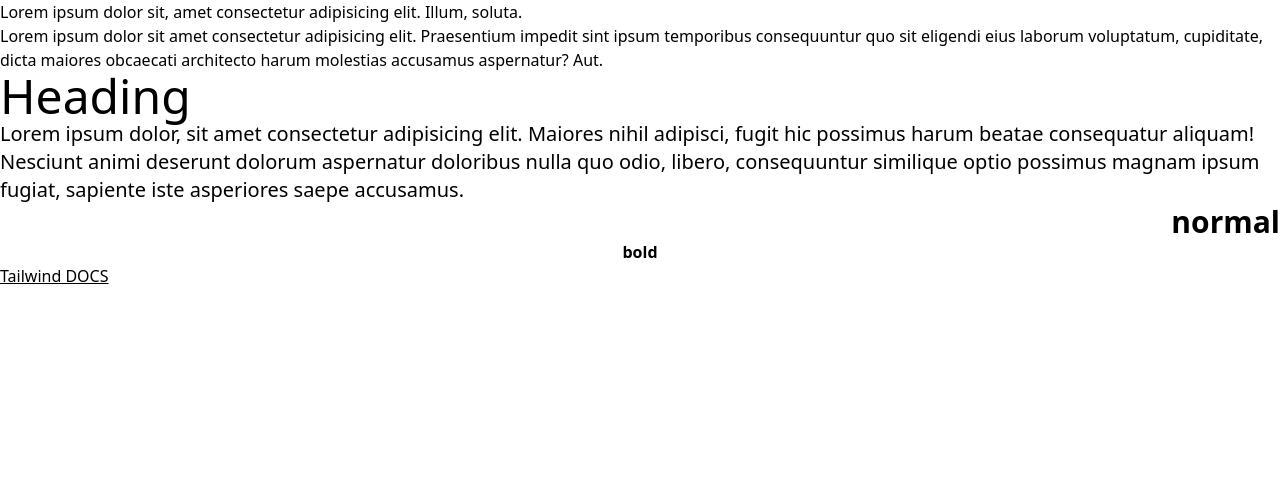
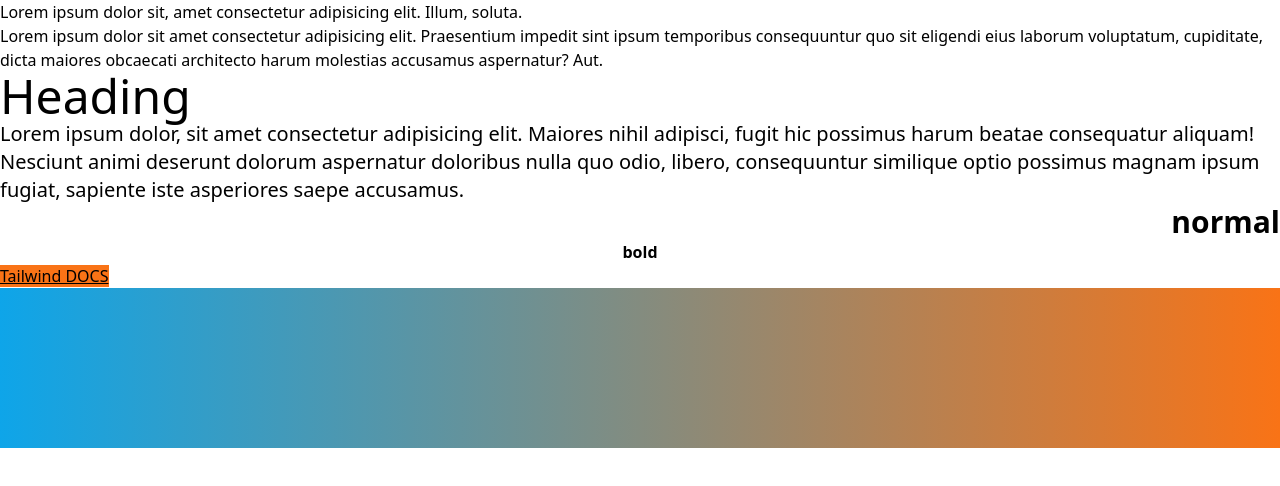
Before and after one commit to SudiptaRoy05/TailwindCss, a plain HTML site: page index.html in a window 1280 px wide. Drawn offline with nearby package versions, Linux system fonts and the light colour scheme.

Commit message:
bg-color

```diff
--- a/index.html
+++ b/index.html
@@ -17,12 +17,17 @@
         </section>
         <section>
             <h2 class="text-5xl">Heading</h2>
-            <p class="text-xl">Lorem ipsum dolor, sit amet consectetur adipisicing elit. Maiores nihil adipisci, fugit hic possimus harum beatae consequatur aliquam! Nesciunt animi deserunt dolorum aspernatur doloribus nulla quo odio, libero, consequuntur similique optio possimus magnam ipsum fugiat, sapiente iste asperiores saepe accusamus.</p>
+            <p class=" text-xl">Lorem ipsum dolor, sit amet consectetur adipisicing elit. Maiores nihil adipisci, fugit hic possimus harum beatae consequatur aliquam! Nesciunt animi deserunt dolorum aspernatur doloribus nulla quo odio, libero, consequuntur similique optio possimus magnam ipsum fugiat, sapiente iste asperiores saepe accusamus.</p>
 
             <p class="font-bold text-3xl text-right">normal</p>
             <p class="font-semibold text-center"> bold</p>
-            <a class="underline" href="https://tailwindcss.com/docs">Tailwind DOCS</a>
+            <a class="underline bg-orange-500" href="https://tailwindcss.com/docs">Tailwind DOCS</a>
         </section>
+        <section class="h-14 ">
+        <section class="h-40 bg-gradient-to-r from-sky-500 to-orange-500">
+
+        </section>
+
     </main>
 </body>
 </html>
```
